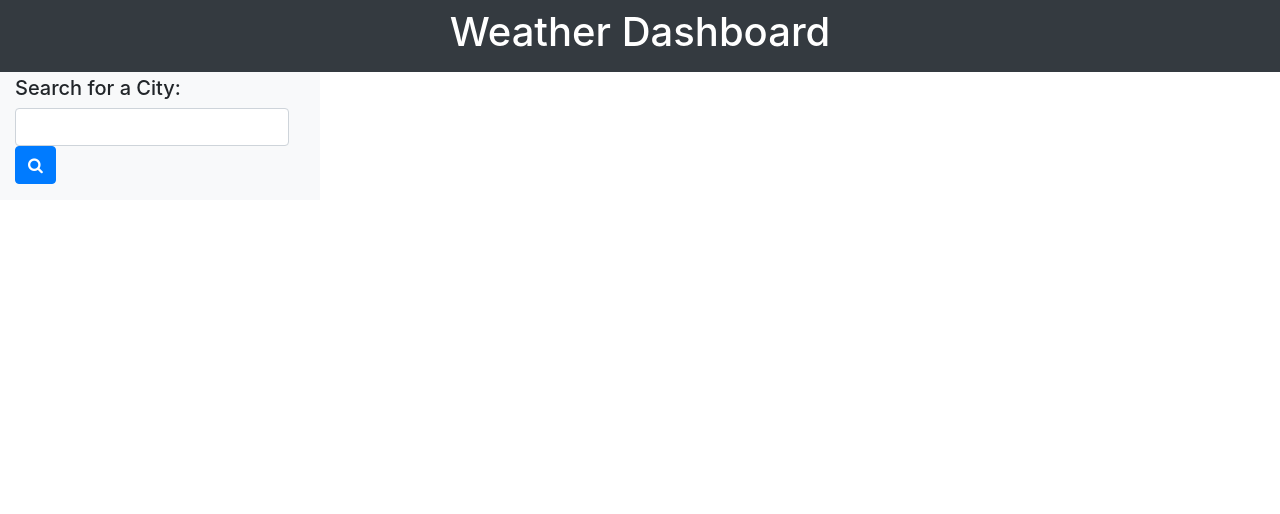
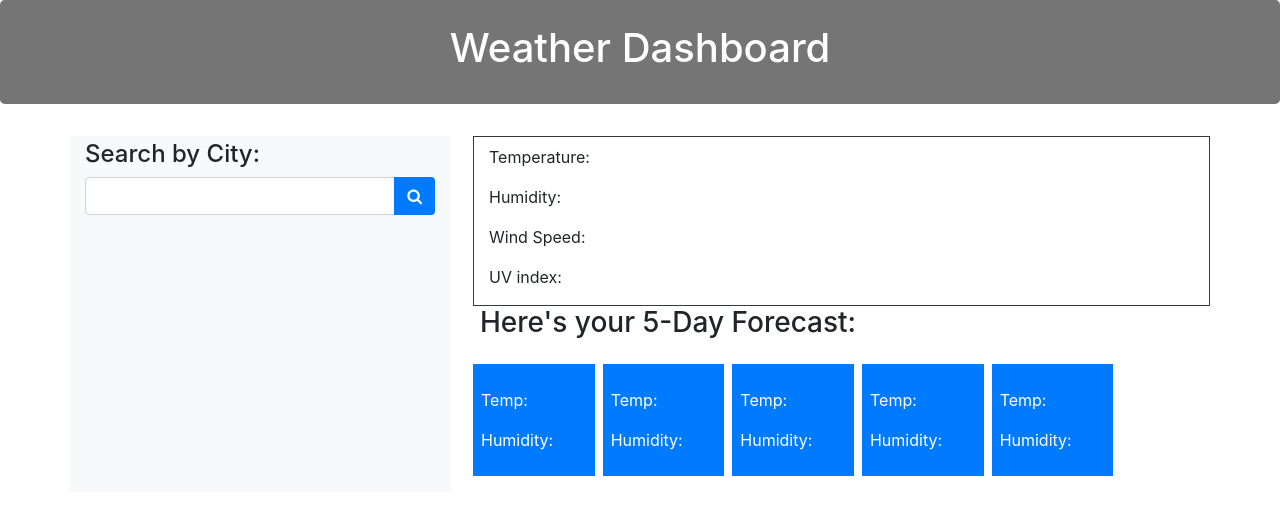
Before and after one commit to isabeltoledo1/IsabelToledo-WeatherDashboard, a plain HTML site: page index.html in a window 1280 px wide. Drawn offline with nearby package versions, Linux system fonts and the light colour scheme.

Commit message:
added cards to html

```diff
--- a/index.html
+++ b/index.html
@@ -13,29 +13,79 @@
 </head>
 
 <body>
-  <header class="container-fluid text-center text-white bg-dark p-2">
-    <h1>Weather Dashboard</h1>
-  </header>
+  <body>
+    <!--Jumbotron-->
+    <div class="jumbotron container-fluid text-center p-4" style="background-color:#757575 ;color:white;">
+        <h1> Weather Dashboard</h1>
+    </div>
 
-  <div class="container-fluid">
-    <div class="row">
-      <aside class="col-lg-3 bg-light">
-        <h5 class="mt-1">Search for a City:</h5>
-        <div class="form-inline form-group">
-          <input class="form-control" type="text" id="search-value" />
-          <button class="btn btn-primary" id="search-button"> <i class="fa fa-search"></i> </button>
+    <div class="container">
+        <!--City Search html-->
+        <div class="row">
+            <div class="col-sm-4 bg-light">
+
+                <h4 class="pt-1">Search by City:</h4>
+
+                <div class="input-group mb-3">
+                    <input type="text" class="form-control"id="search-city" aria-label="search" aria-describedby="search-button">
+                    <div class="input-group-append">
+                        <button class=" btn bg-primary text-light" id="search-button"><i class="fa fa-search"></i></button>
+                    </div>
+                </div>
+
+            </div>
+             <!--Stats html-->
+            <div class="col-sm-8">
+                <div class="row ml-2 border border-dark ">
+                    <div class="col-sm-12" id="current-weather">
+                        <h3 class="city-name mb-1 mt-2 bolder" id="current-city"></h3>
+                        <p>Temperature:<span class="current" id="temperature"></span></p>
+                        <p>Humidity:<span class="current" id="humidity"></span></p>
+                        <p>Wind Speed:<span class="current" id="wind-speed"></span></p>
+                        <p>UV index:<span class="current  py-2 px-2 text-white" id="uv-index"></span></p>
+                    </div>
+                </div>
+
+                <!--Cards HTML-->
+                <div class="col-sm-12" id ="forecast-weather">
+                    <h3><p>Here's your 5-Day Forecast:</p></h3>
+                    <div class="row text-light">
+                        <div class="col-sm-2 bg-primary  forecast text-white ml-2 mb-3 p-2 mt-2" >
+                            <p id="fDate0"></p>
+                            <p id="fImg0"></p>
+                            <p>Temp:<span id="fTemp0"></span></p>
+                            <p>Humidity:<span id="fHumidity0"></span></p>
+                        </div>
+                        <div class="col-sm-2 bg-primary forecast text-white ml-2 mb-3 p-2 mt-2" >
+                            <p id="fDate1"></p>
+                            <p id="fImg1"></p>
+                            <p>Temp:<span id="fTemp1"></span></p>
+                            <p>Humidity:<span id="fHumidity1"></span></p>
+                        </div>
+                        <div class="col-sm-2 bg-primary forecast text-white ml-2 mb-3 p-2 mt-2">
+                            <p id="fDate2"></p>
+                            <p id="fImg2"></p>
+                            <p>Temp:<span id="fTemp2"></span></p>
+                            <p>Humidity:<span id="fHumidity2"></span></p>
+                        </div>
+                        <div class="col-sm-2 bg-primary forecast text-white ml-2 mb-3 p-2 mt-2">
+                            <p id="fDate3"></p>
+                            <p id="fImg3"></p>
+                            <p>Temp:<span id="fTemp3"></span></p>
+                            <p>Humidity:<span id="fHumidity3"></span></p>
+                        </div>
+                        <div class="col-sm-2 bg-primary forecast text-white ml-2 mb-3 p-2 mt-2" >
+                            <p id="fDate4"></p>
+                            <p id="fImg4"></p>
+                            <p>Temp:<span id="fTemp4"></span></p>
+                            <p>Humidity:<span id="fHumidity4"></span></p>
+                        </div>
+                    </div>
+                </div>
+
+            </div>
         </div>
-
-        <ul class="list-group history"></ul>
-      </aside>
-
-      <div class="col-lg-9">
-        <div id="today" class="mt-3"></div>
-        <div id="forecast" class="mt-3"></div>
-      </div>
     </div>
-  </div>
-
   <script src="https://code.jquery.com/jquery-3.4.1.min.js"></script>
   <script src="script.js"></script>
 </body>
```
Also changed, not shown: script.js (line endings or trailing spaces).
